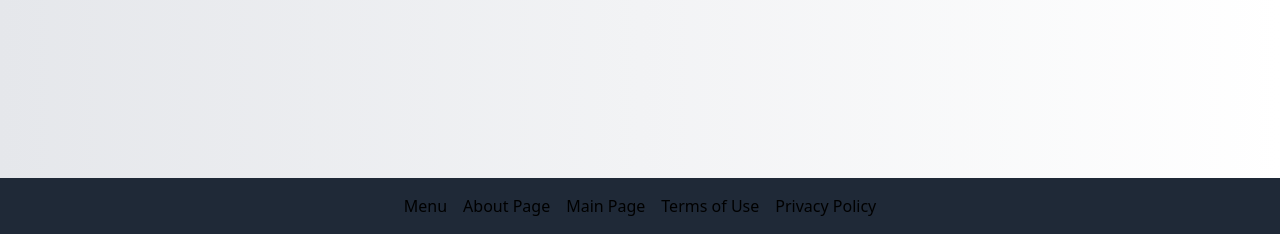
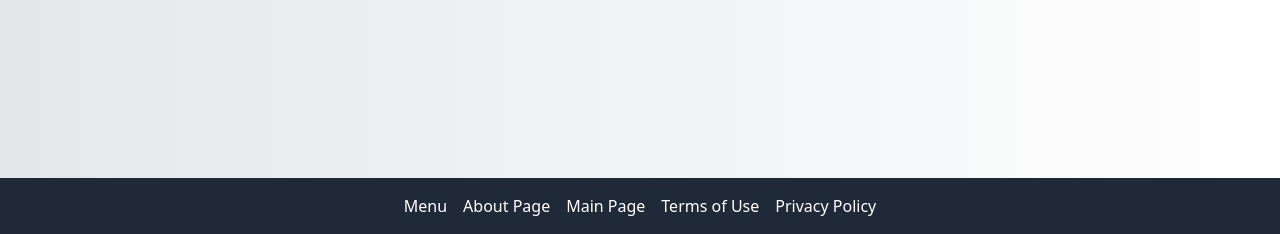
Before and after one commit to sashaTen/e-commerce-full-stack-app-, a Django app: page / in a window 1280 px wide. Shown: the part 566-800 px from the top of the page. Run offline with Django 4.2, Linux system fonts and the light colour scheme.

Commit message:
changed  the   color  of    footbar to     white

```diff
--- a/store/core/templates/base.html
+++ b/store/core/templates/base.html
@@ -35,7 +35,7 @@
         {% block content %}{% endblock %}
     </div>
 
-    <footer class="bg-gray-800 p-4 mt-8">
+    <footer class="bg-gray-800 p-4 mt-8 text-white" >
         <div class="container mx-auto flex flex-col space-y-4 md:flex-row md:space-y-0 md:space-x-4 justify-center items-center">
             <a href="#" class="hover:text-gray-300">Menu</a>
             <a href="#" class="hover:text-gray-300">About Page</a>
```
